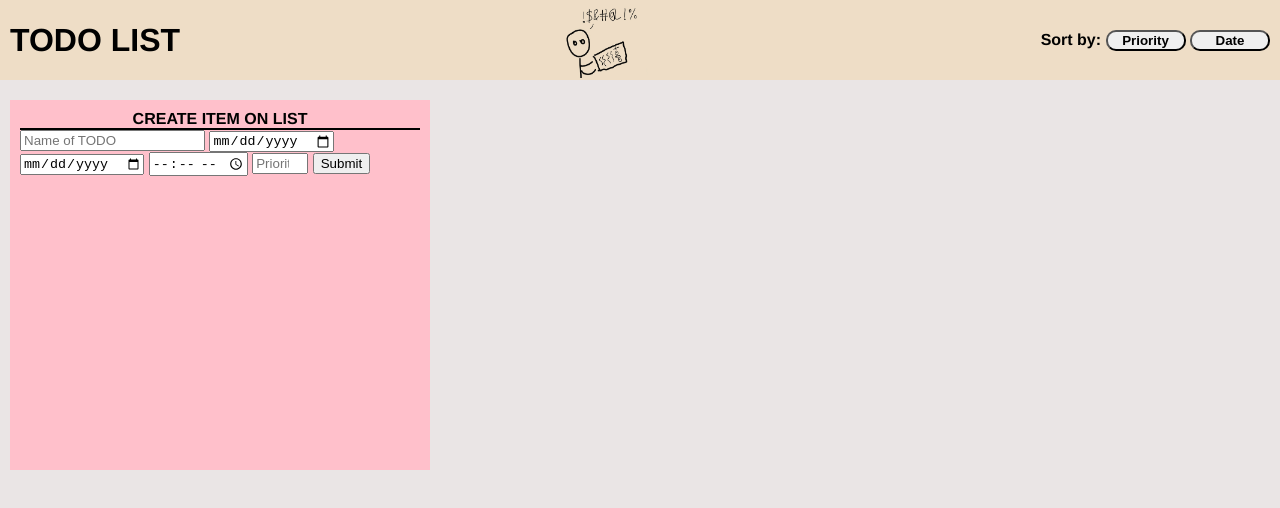
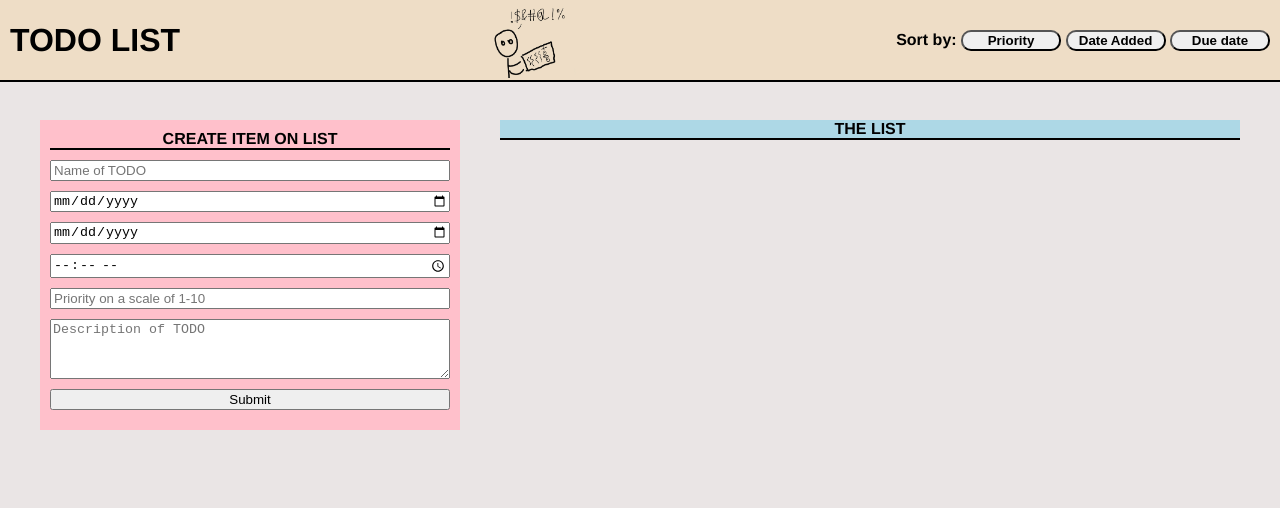
Before and after one commit to AbinashNagendran/todo-list-js, a plain HTML site: page index.html in a window 1280 px wide. Drawn offline with Linux system fonts and the light colour scheme.

Commit message:
finished style for create box

```diff
--- a/index.html
+++ b/index.html
@@ -26,7 +26,8 @@
         <div class="header-right-section">
             <span>Sort by:</span>
             <button class="header-buttons">Priority</button>
-            <button class="header-buttons">Date</button>
+            <button class="header-buttons">Date Added</button>
+            <button class="header-buttons">Due date</button>
 
         </div>
 
@@ -36,20 +37,22 @@
     <main>
         <section class="create-list-item-section">
             <p class="create-list-item-header">CREATE ITEM ON LIST</p>
-            <form id="list-creation-form">
+            <form class="list-creation-form">
                 <input type="text" name="item-name" placeholder="Name of TODO" required>
                 <input type="date" name="item-date-start" placeholder="When are you starting the TODO?" required>
                 <input type="date" name="item-name-end" placeholder="Due date of TODO" required>
                 <input type="time" name="item-duration" placeholder="How long is this going to take?" required>
                 <input type="number" name="item-priority" placeholder="Priority on a scale of 1-10"  min="1" max="10" step="1" required>
-                <button type="submit">Submit</button>
-
-
+                <textarea name="item-desciption" cols="30" rows="10" placeholder="Description of TODO"></textarea>
+                <button type="submit" class="submit-button">Submit</button>
             </form>
 
 
         </section>
         <section class="list-items-container">
+            <p class="create-list-item-header">THE LIST</p>
+
+
 
         </section>
 
--- a/styles/create-item.css
+++ b/styles/create-item.css
@@ -1,12 +1,9 @@
 .create-list-item-section{
-    height: 350px;
+    height: 290px;
     width: 400px;
-    justify-content: space-between;
-    flex-direction: column;
-    align-items: center;
     position: fixed;
-    top: 100px;
-    left: 10px;
+    top: 120px;
+    left: 40px;
     background-color: pink;
     padding: 10px;
 }
@@ -19,6 +16,22 @@
     border-bottom-width: 2px;
     font-weight: bold;
 
+}
+
+.list-creation-form {
+    display: flex;
+    flex-direction: column;
+    justify-content: space-between;
+    height: 250px;
+    margin-top: 10px;
+}
 
 
+.list-creation-form input, .list-creation-form textarea {
+    margin-bottom: 10px;
 }
+
+
+.submit-button:click {
+    background-color: bisque;
+}
--- a/styles/header.css
+++ b/styles/header.css
@@ -8,7 +8,8 @@
     left: 0;
     right: 0;
     background-color: rgb(238, 221, 198);
-    border: none;
+    border-bottom-style: solid;
+    border-bottom-width: 2px;
 }
 
 .header-title {
@@ -23,9 +24,10 @@
 
 .header-buttons {
     font-weight: 600;
-    width: 80px;
+    width: 100px;
     border-radius: 10px;
 }
+
 
 .header-image {
     width: 7.5%;
--- a/styles/todo-list-box.css
+++ b/styles/todo-list-box.css
@@ -0,0 +1,9 @@
+.list-items-container {
+    background-color: lightblue;
+    position: fixed;
+    top: 120px;
+    left: 500px;
+    right: 40px;
+
+
+}
```
